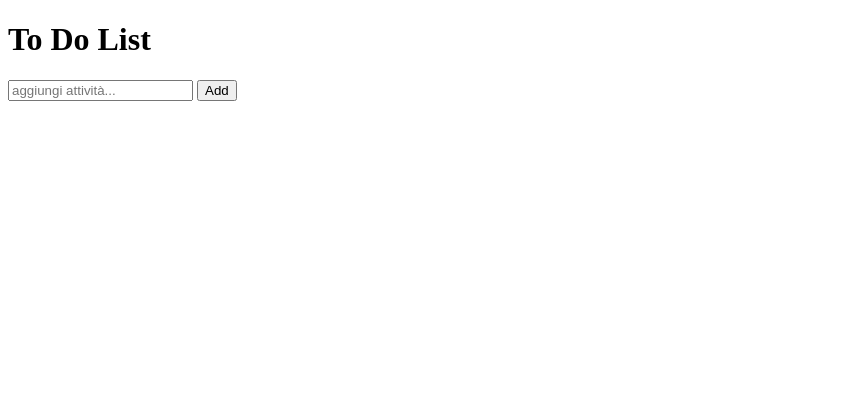
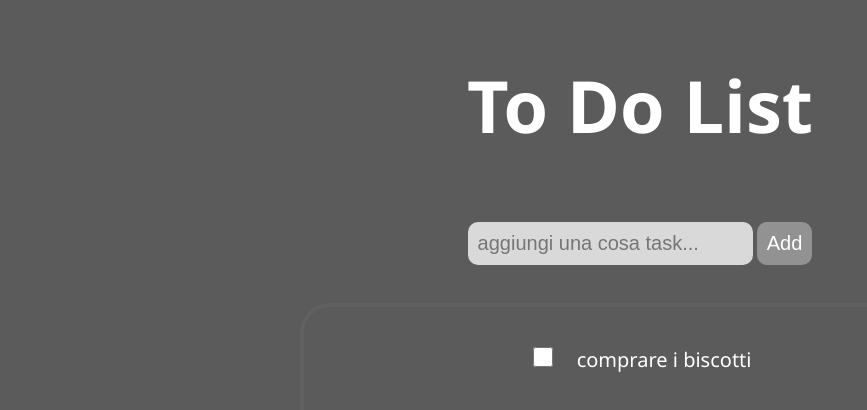
Before and after one commit to Tonino01/ToDo, a plain HTML site: page index.html in a window 1280 px wide. Shown: the whole page, without its empty margins (0-867 px from the left). Drawn offline with Linux system fonts and the light colour scheme.

Commit message:
iniziata interfaccia

```diff
--- a/index.html
+++ b/index.html
@@ -2,7 +2,7 @@
 <html>
     <head>
 
-        <title>Tris</title>
+        <title>TODO</title>
         <link rel="stylesheet" type="text/css" href="stile.css">
         <link rel = "icon" type=" immage/x-icon" href="immagini/tris67.png" >
 
@@ -13,8 +13,22 @@
 
         <h1>To Do List</h1>
 
-        <div >
-            <input type="text" id="input" placeholder="aggiungi attività..."> <button onclick="newElement()">Add</button>
+        <div class="inputLista" >
+            <input type="text" id="input" placeholder="aggiungi una cosa task..."> <button onclick="newElement()">Add</button>
+        </div>
+
+        <div class="contenitore" id="contenitore">
+
+            <div class = "task">
+
+
+                <input class="checkbox" type="checkbox" id="checkbox1" name="checkbox1" value="checkbox1">
+                <label for="checkbox1" >comprare i biscotti</label>
+
+            </div>
+
+
+
         </div>
 
 
--- a/stile.css
+++ b/stile.css
@@ -0,0 +1,80 @@
+
+
+body{
+
+    font-family: 'Segoe UI', Tahoma, Geneva, Verdana, sans-serif;
+    background-color: rgb(91, 91, 91);
+    display: flex;
+    justify-content: center;
+    flex-direction: column;
+    align-items: center;
+    color: white;
+
+
+}
+
+h1{
+    text-align: center;
+    font-size: 72px;
+}
+
+h2{
+
+    text-align: center;
+    font-size: 72px;
+}
+input{
+    background-color: rgb(217, 217, 217);
+    border-radius: 10px;
+    color: rgb(0, 0, 0);
+    border: none;
+    padding: 10px;
+    font-size: 20px;
+    margin-top: 20px;
+}
+.contenitore{
+
+    margin-top: 3%;
+    padding: 20px;
+    height: 100vh;
+    width: 50%;
+    border: 4px solid rgb(97, 97, 97);
+    border-radius: 30px;
+    display: flex;
+    flex-direction: column;
+    align-items: center;
+}
+
+.checkbox{
+    width: 20px;
+    height: 20px;
+    margin-right: 10px;
+}
+
+
+label{
+
+    font-size: 20px;
+    margin-left: 10px;
+}
+
+
+
+
+
+
+button{
+    background-color: rgb(146, 146, 146);
+    border-radius: 10px;
+    color: white;
+
+    border: none;
+    padding: 10px;
+    font-size: 20px;
+    margin-top: 20px;
+}
+
+button:hover{
+    background-color: rgb(141, 141, 141);
+    cursor: pointer;
+}
```
Also changed, not shown: struttura.json (+14 -0 lines).
